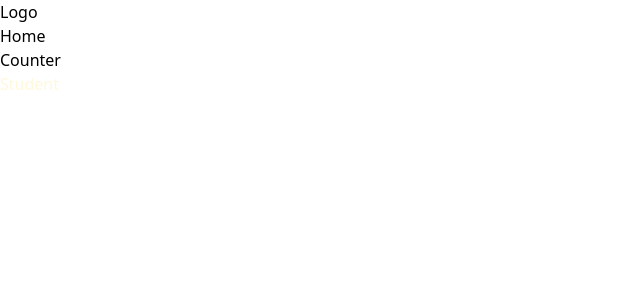
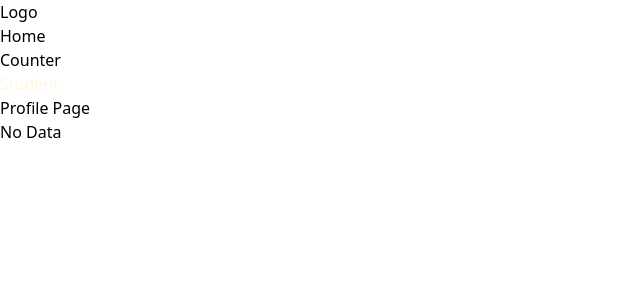
Before and after one commit to Esca16/student-profile-card, a React (Vite) app: page /student/1 in a window 1280 px wide. Shown: the top 300 px of the page, without its empty margins (0-640 px from the left). Built offline with nearby package versions, Linux system fonts and the light colour scheme.

Commit message:
image page created

```diff
--- a/src/App.jsx
+++ b/src/App.jsx
@@ -4,6 +4,7 @@ import Home from './container/Home'
 import Student from './container/Student'
 import Counter from './container/Counter'
 import Header from './components/header'
+import StudentProfileContainer from './container/Student/StudentProfileContainer'
 // import StudentAdd from './components/StudentAdd'
 // import FirstComponent from './components/counter/FirstComponent'
 
@@ -31,7 +32,10 @@ function App() {
         <Header />
         <Routes>
           <Route path='/' element={<Home />} />
-          <Route path='/student' element={<Student />} />
+          <Route path='student'>
+            <Route path='' element={<Student />} />
+            <Route path=':studentId' element={<StudentProfileContainer />} />
+          </Route>
           <Route path='/counter' element={<Counter />} />
         </Routes>
       </BrowserRouter>
--- a/src/components/StudentAdd/StudentCard.jsx
+++ b/src/components/StudentAdd/StudentCard.jsx
@@ -1,10 +1,11 @@
-import { useContext, useState} from 'react'
+import { useContext, useState } from 'react'
 import { MdDelete, MdOutlineEditNote } from "react-icons/md";
 import { StudentContext } from '../../context/studentprovider';
 import EditModal from './EditModal';
+import { Link } from 'react-router-dom';
 
 const StudentCard = ({ img_url, student_data, id }) => {
-  const { Deletehandler , editStudentModal} = useContext(StudentContext);
+  const { Deletehandler, editStudentModal } = useContext(StudentContext);
 
   const [open, setOpen] = useState(false);
   const default_image = "https://images.unsplash.com/photo-1599834562135-b6fc90e642ca?ixlib=rb-4.0.3&ixid=M3wxMjA3fDB8MHxwaG90by1wYWdlfHx8fGVufDB8fHx8fA%3D%3D&auto=format&fit=crop&w=1887&q=80";
@@ -12,7 +13,9 @@ const StudentCard = ({ img_url, student_data, id }) => {
   return (
     <div className="basis-[40%] mx-auto md:basis-[30%]">
       <div>
-        <img className="w-full h-[200px] md:h-[250px] lg:h-[300px] xl:h-[400px] object-cover" src={img_url ? img_url : default_image} alt="ZNH" />
+        <Link to={"/student/" + id} >
+          <img className="w-full h-[200px] md:h-[250px] lg:h-[300px] xl:h-[400px] object-cover" src={img_url ? img_url : default_image} alt="ZNH" />
+        </Link>
       </div>
       <div className='mt-2'>
         <h2 className="capitalize">{student_data.name}</h2>
--- /dev/null
+++ b/src/components/studentprofile/index.jsx
@@ -0,0 +1,33 @@
+import { useContext, useEffect, useState } from "react";
+import { StudentContext } from "../../context/studentprovider";
+import { useParams } from "react-router-dom";
+
+const StudentProfile = () => {
+    let { studentId } = useParams();
+    const { students } = useContext(StudentContext);
+    const [showStudent, setShowStudent] = useState();
+    const [noData, setNoData] = useState(false);
+
+    useEffect(() => {
+        setTimeout(() => {
+            const foundStudent = students.find((st) => st.id == studentId);
+            foundStudent ? setShowStudent(foundStudent) : setNoData(true);
+        }, 1000);
+    }, [studentId, students])
+
+
+    return (
+        <div>
+            Profile Page
+            {showStudent ? (
+                <div>
+                    <img src={showStudent.img_url} alt={showStudent.student_data.name} />
+                    <h1>{showStudent.student_data.name}</h1>
+                    <p>{showStudent.student_data.age}</p>
+                </div>
+            ) : noData ? (<h1>No Data</h1>) : (<h1>Loading...</h1>)}
+        </div>
+    )
+}
+
+export default StudentProfile
--- /dev/null
+++ b/src/container/Student/StudentProfileContainer.jsx
@@ -0,0 +1,14 @@
+import StudentProfile from '../../components/studentprofile'
+import StudentProvider from '../../context/studentprovider'
+
+const StudentProfileContainer = () => {
+    return (
+        <>
+            <StudentProvider>
+                <StudentProfile />
+            </StudentProvider>
+        </>
+    )
+}
+
+export default StudentProfileContainer
```
